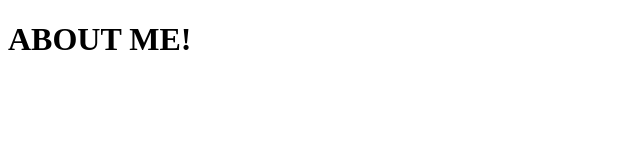
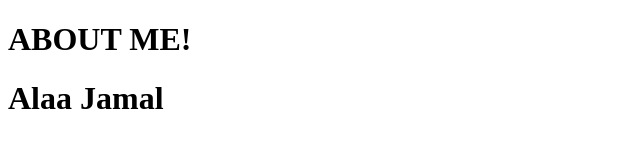
Before and after one commit to AlaaFJamal/TechCampus, a plain HTML site: page about.html in a window 1280 px wide. Shown: the whole page, without its empty margins (0-640 px from the left). Drawn offline with Linux system fonts and the light colour scheme.

Commit message:
Adding my Name in the header

```diff
--- a/about.html
+++ b/about.html
@@ -5,5 +5,6 @@
 </head>
 <body>
 <h1>ABOUT ME!</h1>
+<h1>Alaa Jamal</h1>
 </body>
 </html>
```
